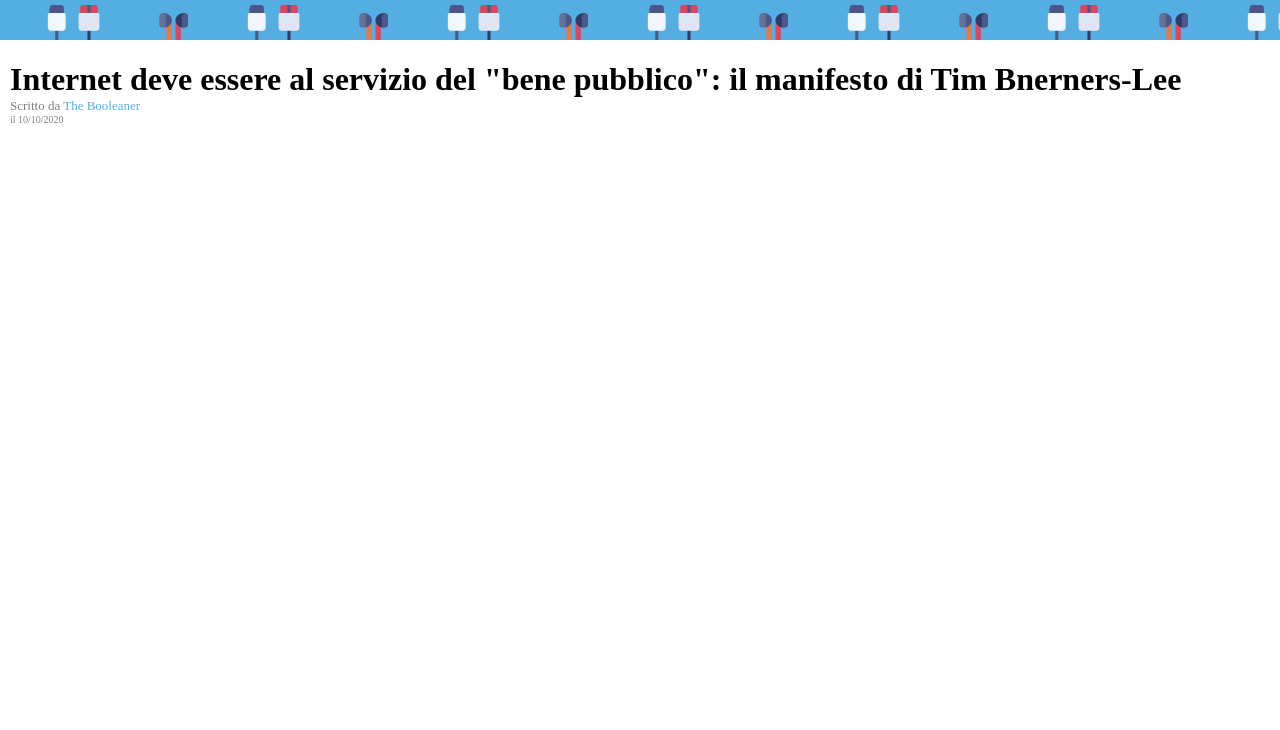
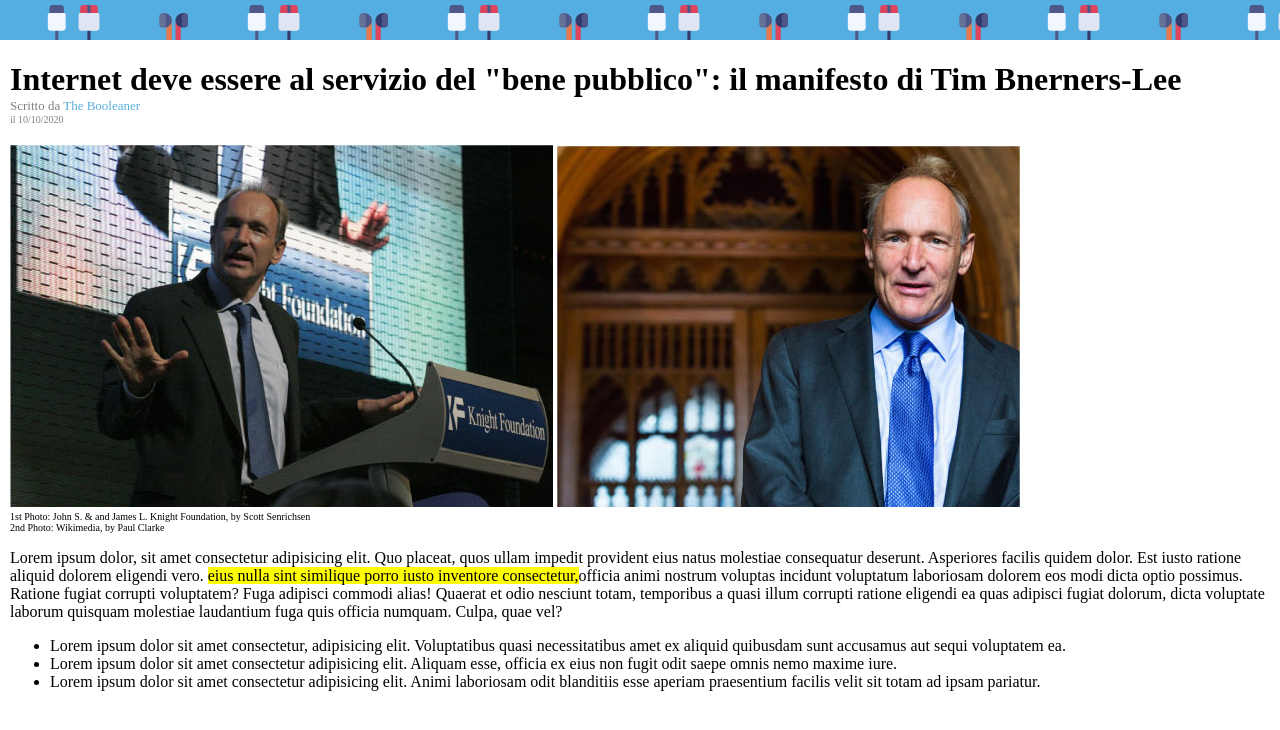
Before and after one commit to Sofia-Citrini/html-css-booleaner, a plain HTML site: page index.html in a window 1280 px wide. Shown: the part 60-790 px from the top of the page. Drawn offline with Linux system fonts and the light colour scheme.

Commit message:
adds two sections

```diff
--- a/css/style.css
+++ b/css/style.css
@@ -35,3 +35,17 @@ h1 {
     font-size: 10px;
     color: grey;
 }
+
+main {
+    margin-top: 20px;
+    margin-right: 10px;
+    margin-left: 10px;
+}
+
+.photo-description {
+    font-size: 10px;
+}
+
+mark {
+    background-color: yellow;
+}
--- a/index.html
+++ b/index.html
@@ -21,5 +21,34 @@
         </div>
     </header>
 
+    <main>
+        <!-- pictures with description-->
+        <section>
+            <div>
+                <img src="img/tim-1.jpg" alt="Tim Berners-Lee conferenza">
+                <img src="img/tim-2.jpg" alt="Tim Berners-Lee foto">
+            </div>
+            <div class="photo-description">1st Photo: John S. & and James L. Knight Foundation, by Scott Senrichsen</div>
+            <div class="photo-description">2nd Photo: Wikimedia, by Paul Clarke</div>
+        </section>
+
+        <!-- paragrapgh and unordered list -->
+        <section>
+            <p>Lorem ipsum dolor, sit amet consectetur adipisicing elit. Quo placeat, quos ullam impedit provident eius natus molestiae consequatur deserunt. Asperiores facilis quidem dolor. Est iusto ratione aliquid dolorem eligendi vero.
+            <mark> eius nulla sint similique porro iusto inventore consectetur,</mark>officia animi nostrum voluptas incidunt voluptatum laboriosam dolorem eos modi dicta optio possimus. Ratione fugiat corrupti voluptatem? Fuga adipisci commodi alias!
+            Quaerat et odio nesciunt totam, temporibus a quasi illum corrupti ratione eligendi ea quas adipisci fugiat dolorum, dicta voluptate laborum quisquam molestiae laudantium fuga quis officia numquam. Culpa, quae vel?</p>
+            <ul>
+                <li>Lorem ipsum dolor sit amet consectetur, adipisicing elit. Voluptatibus quasi necessitatibus amet ex aliquid quibusdam sunt accusamus aut sequi voluptatem ea.</li>
+                <li>Lorem ipsum dolor sit amet consectetur adipisicing elit. Aliquam esse, officia ex eius non fugit odit saepe omnis nemo maxime iure.</li>
+                <li>Lorem ipsum dolor sit amet consectetur adipisicing elit. Animi laboriosam odit blanditiis esse aperiam praesentium facilis velit sit totam ad ipsam pariatur. </li>
+            </ul>
+        </section>
+
+        <!-- table and paragraph -->
+        <section>
+
+        </section>
+    </main>
+
     </body>
 </html>
```
